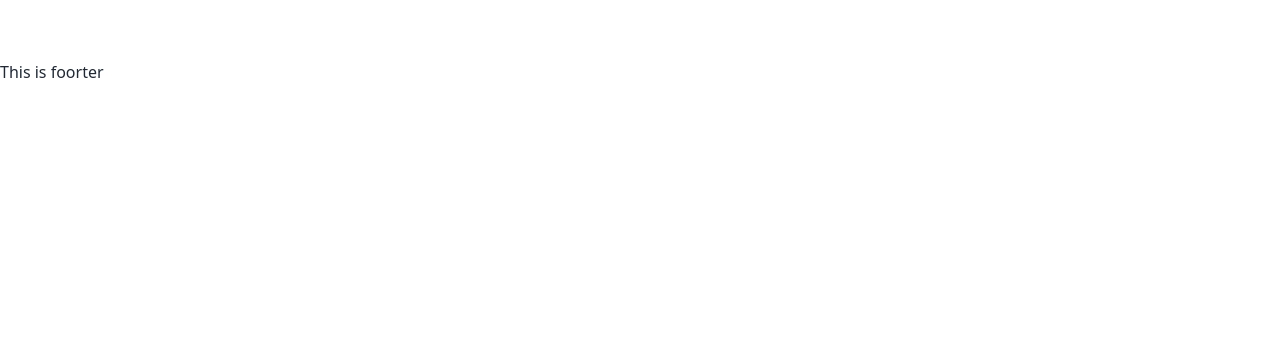
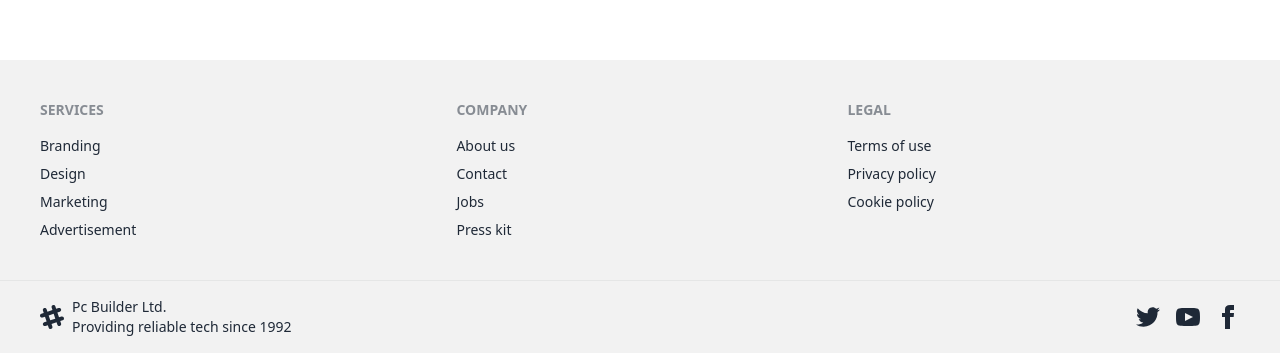
Before and after one commit to nhnajmul17/pc-builder-client, a Next.js app: page /ram in a window 1280 px wide. Shown: the part 808-1161 px from the top of the page. Before the commit the page ends 892 px from the top, so only its background shows below. Built offline with nearby package versions, Linux system fonts and the light colour scheme.

Commit message:
footer and banner created

```diff
--- a/next.config.js
+++ b/next.config.js
@@ -1,6 +1,14 @@
 /** @type {import('next').NextConfig} */
 const nextConfig = {
   reactStrictMode: true,
-}
+  images: {
+    domains: [
+      "www.startech.com.bd",
+      "www.cloud.ryanscomputers.com",
+      "www.techlandbd.com",
+      "www.ucc.com.bd",
+    ],
+  },
+};
 
-module.exports = nextConfig
+module.exports = nextConfig;
--- a/src/components/Layouts/Footer.js
+++ b/src/components/Layouts/Footer.js
@@ -1,5 +1,86 @@
 const Footer = () => {
-  return <div>This is foorter</div>;
+  return (
+    <div>
+      <footer className="footer p-10 bg-base-200 text-base-content">
+        <div>
+          <span className="footer-title">Services</span>
+          <a className="link link-hover">Branding</a>
+          <a className="link link-hover">Design</a>
+          <a className="link link-hover">Marketing</a>
+          <a className="link link-hover">Advertisement</a>
+        </div>
+        <div>
+          <span className="footer-title">Company</span>
+          <a className="link link-hover">About us</a>
+          <a className="link link-hover">Contact</a>
+          <a className="link link-hover">Jobs</a>
+          <a className="link link-hover">Press kit</a>
+        </div>
+        <div>
+          <span className="footer-title">Legal</span>
+          <a className="link link-hover">Terms of use</a>
+          <a className="link link-hover">Privacy policy</a>
+          <a className="link link-hover">Cookie policy</a>
+        </div>
+      </footer>
+      <footer className="footer px-10 py-4 border-t bg-base-200 text-base-content border-base-300">
+        <div className="items-center grid-flow-col">
+          <svg
+            width="24"
+            height="24"
+            viewBox="0 0 24 24"
+            xmlns="http://www.w3.org/2000/svg"
+            fillRule="evenodd"
+            clipRule="evenodd"
+            className="fill-current"
+          >
+            <path d="M22.672 15.226l-2.432.811.841 2.515c.33 1.019-.209 2.127-1.23 2.456-1.15.325-2.148-.321-2.463-1.226l-.84-2.518-5.013 1.677.84 2.517c.391 1.203-.434 2.542-1.831 2.542-.88 0-1.601-.564-1.86-1.314l-.842-2.516-2.431.809c-1.135.328-2.145-.317-2.463-1.229-.329-1.018.211-2.127 1.231-2.456l2.432-.809-1.621-4.823-2.432.808c-1.355.384-2.558-.59-2.558-1.839 0-.817.509-1.582 1.327-1.846l2.433-.809-.842-2.515c-.33-1.02.211-2.129 1.232-2.458 1.02-.329 2.13.209 2.461 1.229l.842 2.515 5.011-1.677-.839-2.517c-.403-1.238.484-2.553 1.843-2.553.819 0 1.585.509 1.85 1.326l.841 2.517 2.431-.81c1.02-.33 2.131.211 2.461 1.229.332 1.018-.21 2.126-1.23 2.456l-2.433.809 1.622 4.823 2.433-.809c1.242-.401 2.557.484 2.557 1.838 0 .819-.51 1.583-1.328 1.847m-8.992-6.428l-5.01 1.675 1.619 4.828 5.011-1.674-1.62-4.829z"></path>
+          </svg>
+          <p>
+            Pc Builder Ltd. <br />
+            Providing reliable tech since 1992
+          </p>
+        </div>
+        <div className="md:place-self-center md:justify-self-end">
+          <div className="grid grid-flow-col gap-4">
+            <a>
+              <svg
+                xmlns="http://www.w3.org/2000/svg"
+                width="24"
+                height="24"
+                viewBox="0 0 24 24"
+                className="fill-current"
+              >
+                <path d="M24 4.557c-.883.392-1.832.656-2.828.775 1.017-.609 1.798-1.574 2.165-2.724-.951.564-2.005.974-3.127 1.195-.897-.957-2.178-1.555-3.594-1.555-3.179 0-5.515 2.966-4.797 6.045-4.091-.205-7.719-2.165-10.148-5.144-1.29 2.213-.669 5.108 1.523 6.574-.806-.026-1.566-.247-2.229-.616-.054 2.281 1.581 4.415 3.949 4.89-.693.188-1.452.232-2.224.084.626 1.956 2.444 3.379 4.6 3.419-2.07 1.623-4.678 2.348-7.29 2.04 2.179 1.397 4.768 2.212 7.548 2.212 9.142 0 14.307-7.721 13.995-14.646.962-.695 1.797-1.562 2.457-2.549z"></path>
+              </svg>
+            </a>
+            <a>
+              <svg
+                xmlns="http://www.w3.org/2000/svg"
+                width="24"
+                height="24"
+                viewBox="0 0 24 24"
+                className="fill-current"
+              >
+                <path d="M19.615 3.184c-3.604-.246-11.631-.245-15.23 0-3.897.266-4.356 2.62-4.385 8.816.029 6.185.484 8.549 4.385 8.816 3.6.245 11.626.246 15.23 0 3.897-.266 4.356-2.62 4.385-8.816-.029-6.185-.484-8.549-4.385-8.816zm-10.615 12.816v-8l8 3.993-8 4.007z"></path>
+              </svg>
+            </a>
+            <a>
+              <svg
+                xmlns="http://www.w3.org/2000/svg"
+                width="24"
+                height="24"
+                viewBox="0 0 24 24"
+                className="fill-current"
+              >
+                <path d="M9 8h-3v4h3v12h5v-12h3.642l.358-4h-4v-1.667c0-.955.192-1.333 1.115-1.333h2.885v-5h-3.808c-3.596 0-5.192 1.583-5.192 4.615v3.385z"></path>
+              </svg>
+            </a>
+          </div>
+        </div>
+      </footer>
+    </div>
+  );
 };
 
 export default Footer;
--- /dev/null
+++ b/src/components/UI/Banner.js
@@ -0,0 +1,65 @@
+import Image from "next/image";
+import React from "react";
+
+const Banner = () => {
+  return (
+    <div className="carousel w-full h-[350px] lg:h-[600px] ">
+      <div id="slide1" className="carousel-item relative w-full">
+        <Image
+          src="https://www.ucc.com.bd/image/cache/catalog/Catagory%20Banner/Zotac%20Main%20Banner_W-1080%20Pixel%20x%20H-300%20Pixel-1080x300.jpg.webp"
+          alt="banner"
+          layout="responsive"
+          width="982"
+          height="50"
+          className="w-full h-1/2 top-0 left-0 object-cover rounded-2xl"
+        />
+        <div className="absolute flex justify-between transform -translate-y-1/2 left-5 right-5 top-1/2">
+          <a href="#slide3" className="btn btn-circle">
+            ❮
+          </a>
+          <a href="#slide2" className="btn btn-circle">
+            ❯
+          </a>
+        </div>
+      </div>
+      <div id="slide2" className="carousel-item relative w-full">
+        <Image
+          src="https://www.techlandbd.com/image/cache/wp/gp/AAA-Offer/Daily-content-banner/22inch-monitor-1024x476.webp"
+          alt="banner"
+          layout="responsive"
+          width="982"
+          height="50"
+          className="w-full h-1/2 top-0 left-0 object-cover rounded-2xl"
+        />
+        <div className="absolute flex justify-between transform -translate-y-1/2 left-5 right-5 top-1/2">
+          <a href="#slide1" className="btn btn-circle">
+            ❮
+          </a>
+          <a href="#slide3" className="btn btn-circle">
+            ❯
+          </a>
+        </div>
+      </div>
+      <div id="slide3" className="carousel-item relative w-full">
+        <Image
+          src="https://www.cloud.ryanscomputers.com/cdn/sliders/Notice-Design-29-July-2023_1690606258.webp"
+          alt="banner"
+          layout="responsive"
+          width="982"
+          height="50"
+          className="w-full h-1/2 top-0 left-0 object-cover rounded-2xl"
+        />
+        <div className="absolute flex justify-between transform -translate-y-1/2 left-5 right-5 top-1/2">
+          <a href="#slide2" className="btn btn-circle">
+            ❮
+          </a>
+          <a href="#slide1" className="btn btn-circle">
+            ❯
+          </a>
+        </div>
+      </div>
+    </div>
+  );
+};
+
+export default Banner;
--- a/src/pages/_app.js
+++ b/src/pages/_app.js
@@ -3,5 +3,9 @@
 export default function App({ Component, pageProps }) {
   const getLayout = Component.getLayout || ((page) => page);
 
-  return getLayout(<Component {...pageProps} />);
+  return getLayout(
+    // <div theme-data="light">
+    <Component {...pageProps} />
+    // </div>
+  );
 }
--- a/src/pages/index.js
+++ b/src/pages/index.js
@@ -1,16 +1,19 @@
 import RootLayout from "@/components/Layouts/RootLayouts";
+import Banner from "@/components/UI/Banner";
 import Head from "next/head";
 
 export default function Home() {
   return (
     <>
       <Head>
-        <title>Create Next App</title>
-        <meta name="description" content="Generated by create next app" />
+        <title>Home</title>
+        <meta name="home" content="Generated by create next app" />
         <meta name="viewport" content="width=device-width, initial-scale=1" />
         <link rel="icon" href="/favicon.ico" />
       </Head>
-      <div>This is Home Page</div>
+      <div>
+        <Banner></Banner>
+      </div>
     </>
   );
 }
```
